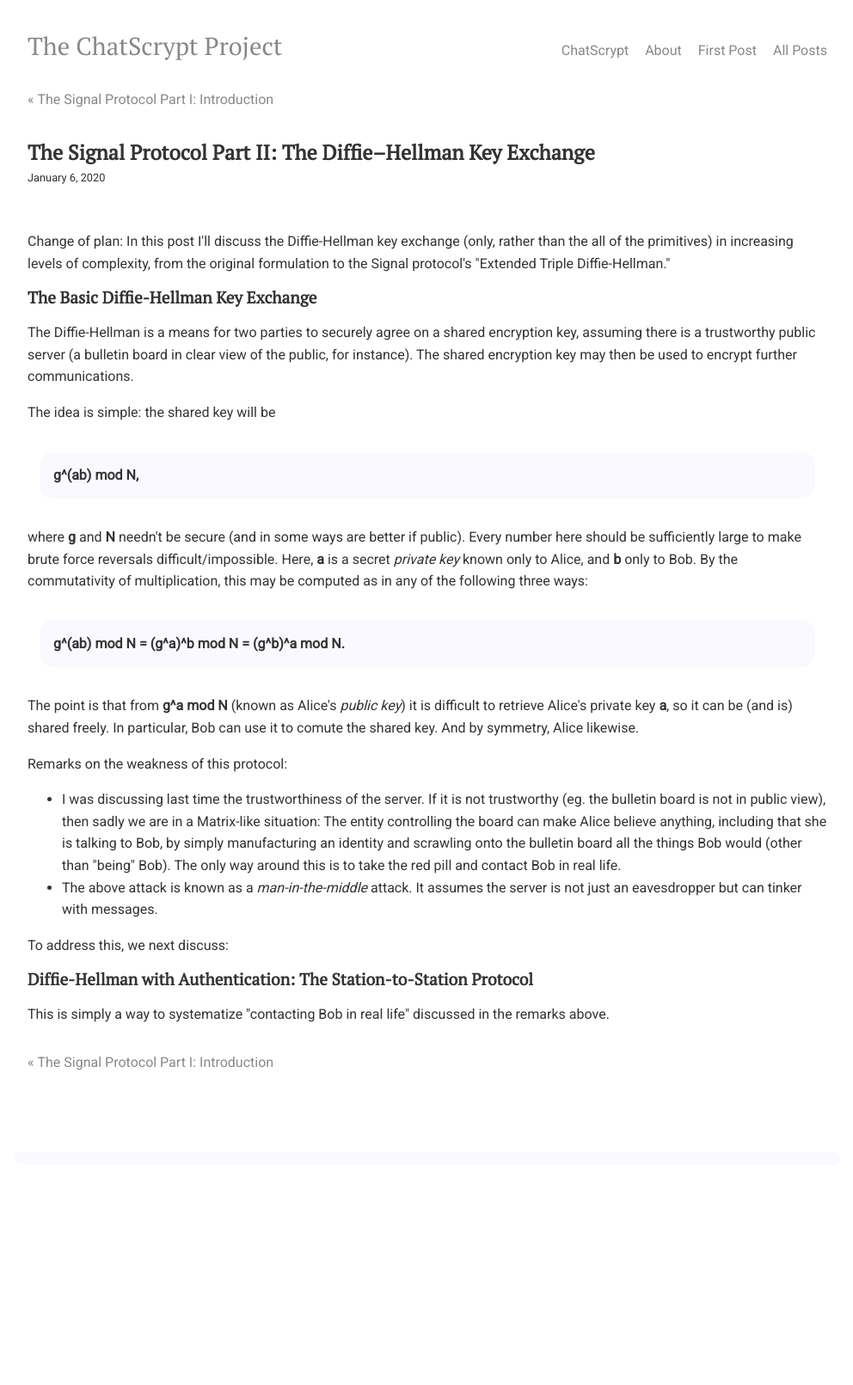
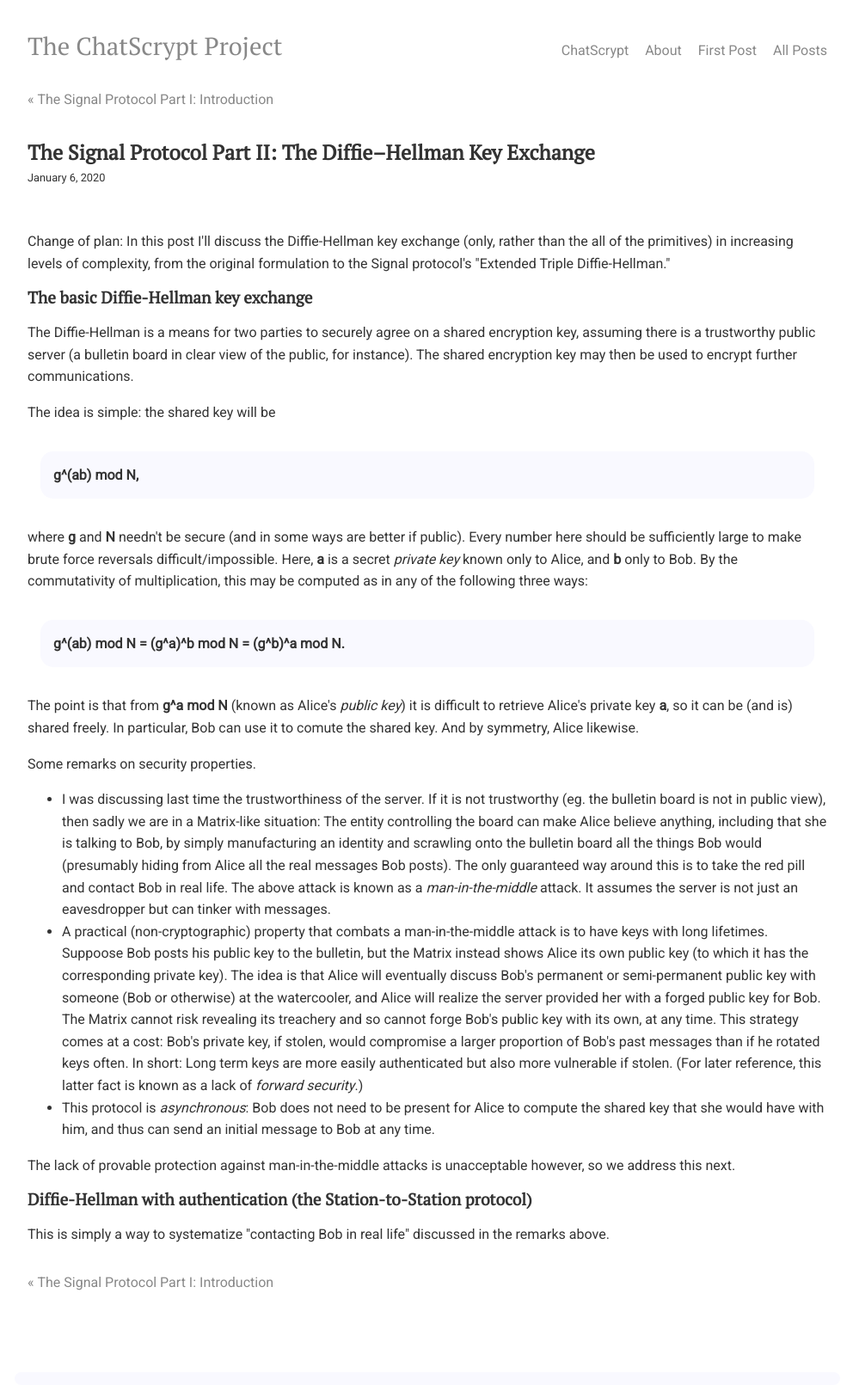
Before and after one commit to chatscrypt/chatscrypt.github.io, a Jekyll site: the page built from _posts/2020-01-06-the-signal-protocol-part-ii-the-diffie-hellman-key-exchange.html, in a window 1280 px wide. Shown: the whole page at 86% size, without its empty margins (143-1135 px from the left). Built offline with Jekyll 4.4.1, drawn with Linux system fonts in a browser that asks for light colours; comment, search, counter and statistics services are not loaded; before the commit the page ends 1355 px from its top, so only the background shows below that.

Commit message:
Update 2020-01-06-the-signal-protocol-part-ii-the-diffie-hellman-key-exchange.html

```diff
--- a/_posts/2020-01-06-the-signal-protocol-part-ii-the-diffie-hellman-key-exchange.html
+++ b/_posts/2020-01-06-the-signal-protocol-part-ii-the-diffie-hellman-key-exchange.html
@@ -7,7 +7,7 @@ date: 2020-01-06
 
 Change of plan: In this post I'll discuss the Diffie-Hellman key exchange (only, rather than the all of the primitives) in increasing levels of complexity, from the original formulation to the Signal protocol's "Extended Triple Diffie-Hellman."
 
-<h2>The Basic Diffie-Hellman Key Exchange</h2>
+<h2>The basic Diffie-Hellman key exchange</h2>
 
 The Diffie-Hellman is a means for two parties to securely agree on a shared encryption key, assuming there is a trustworthy public server (a bulletin board in clear view of the public, for instance). The shared encryption key may then be used to encrypt further communications.
 
@@ -22,16 +22,19 @@ where <b>g</b> and <b>N</b> needn't be secure (and in some ways are better if pu
 </div>
 The point is that from <b>g^a mod N</b> (known as Alice's <i>public key</i>) it is difficult to retrieve Alice's private key <b>a</b>, so it can be (and is) shared freely. In particular, Bob can use it to comute the shared key. And by symmetry, Alice likewise.
 
-<p>Remarks on the weakness of this protocol:
+<p>Some remarks on security properties.
 
 <ul>
-<li>I was discussing last time the trustworthiness of the server. If it is not trustworthy (eg. the bulletin board is not in public view), then sadly we are in a Matrix-like situation: The entity controlling the board can make Alice believe anything, including that she is talking to Bob, by simply manufacturing an identity and scrawling onto the bulletin board all the things Bob would (other than "being" Bob). The only way around this is to take the red pill and contact Bob in real life.
+<li>I was discussing last time the trustworthiness of the server. If it is not trustworthy (eg. the bulletin board is not in public view), then sadly we are in a Matrix-like situation: The entity controlling the board can make Alice believe anything, including that she is talking to Bob, by simply manufacturing an identity and scrawling onto the bulletin board all the things Bob would (presumably hiding from Alice all the real messages Bob posts). The only guaranteed way around this is to take the red pill and contact Bob in real life. The above attack is known as a <i>man-in-the-middle</i> attack. It assumes the server is not just an eavesdropper but can tinker with messages.
 
-<li> The above attack is known as a <i>man-in-the-middle</i> attack. It assumes the server is not just an eavesdropper but can tinker with messages.
+<li> A practical (non-cryptographic) property that combats a man-in-the-middle attack is to have keys with long lifetimes. Suppoose Bob posts his public key to the bulletin, but the Matrix instead shows Alice its own public key (to which it has the corresponding private key). The idea is that Alice will eventually discuss Bob's permanent or semi-permanent public key with someone (Bob or otherwise) at the watercooler, and Alice will realize the server provided her with a forged public key for Bob. The Matrix cannot risk revealing its treachery and so cannot forge Bob's public key with its own, at any time. This strategy comes at a cost: Bob's private key, if stolen, would compromise a larger proportion of Bob's past messages than if he rotated keys often. In short: Long term keys are more easily authenticated but also more vulnerable if stolen. (For later reference, this latter fact is known as a lack of <i>forward security</i>.)
+
+<li> This protocol is <i>asynchronous</i>: Bob does not need to be present for Alice to compute the shared key that she would have with him, and thus can send an initial message to Bob at any time.
 </ul>
 
-To address this, we next discuss:
+The lack of provable protection against man-in-the-middle attacks is unacceptable however, so we address this next.
 
-<h2>Diffie-Hellman with Authentication: The Station-to-Station Protocol</h2>
+
+<h2>Diffie-Hellman with authentication (the Station-to-Station protocol)</h2>
 
 This is simply a way to systematize "contacting Bob in real life" discussed in the remarks above.
```
